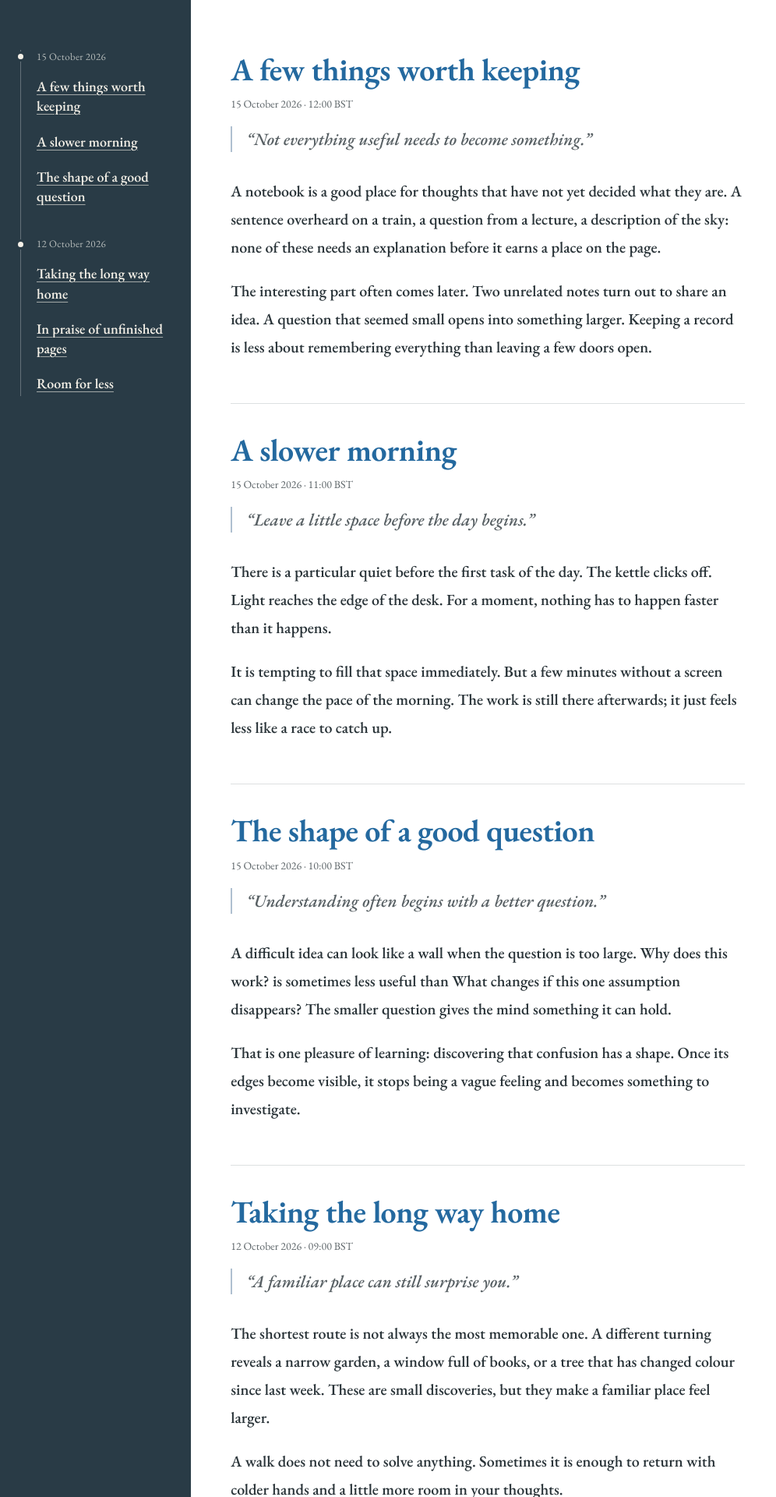
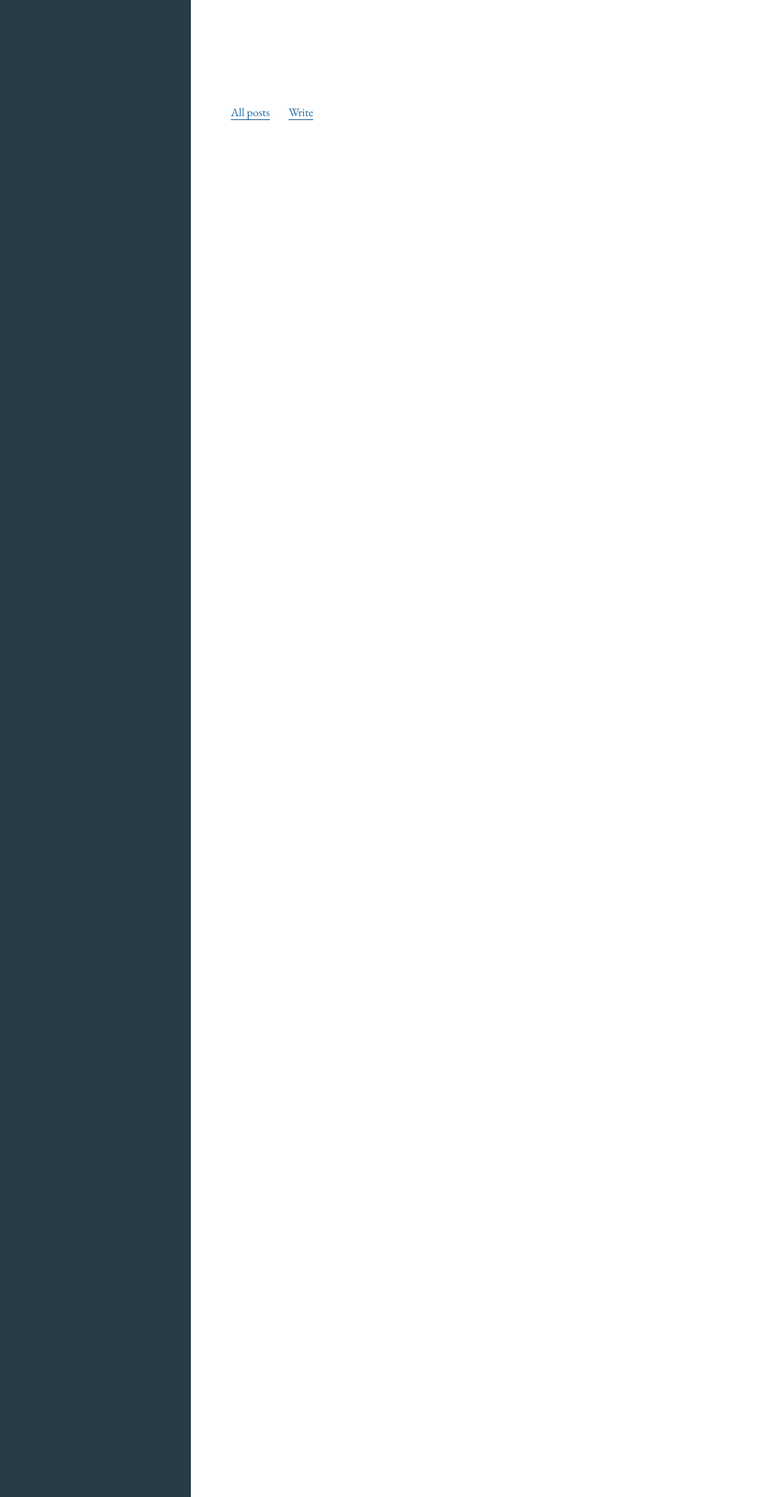
Before and after one commit to SjaakieChen/personal-blog, a Jekyll site: the page built from index.html, in a window 1280 px wide. Shown: the top 1920 px of the page at 78% size, without its empty margins (0-996 px from the left). Built offline with Jekyll 4.4.1, drawn with Linux system fonts in a browser that asks for light colours; some of the changed text lies outside the part shown.

Commit message:
Replace sample posts with direct rich-text editing and durable local drafts

```diff
--- a/_layouts/page.html
+++ b/_layouts/page.html
@@ -3,5 +3,5 @@ layout: default
 ---
 <article class="post"><h1>{{ page.title | escape }}</h1>
 {% if page.published_at %}{% include post-time.html entry=page %}{% endif %}
-{% if page.quote %}<blockquote class="quote">“{{ page.quote | escape }}”</blockquote>{% endif %}
+{% if page.quote and page.quote != '' %}<blockquote class="quote">“{{ page.quote | escape }}”</blockquote>{% endif %}
 <div class="post-body">{{ content }}</div></article>
--- a/_layouts/post.html
+++ b/_layouts/post.html
@@ -4,6 +4,6 @@ layout: default
 <article class="post" id="{{ page.slug | escape }}">
 <h1>{{ page.title | escape }}</h1>
 {% include post-time.html entry=page %}
-{% if page.quote %}<blockquote class="quote">“{{ page.quote | escape }}”</blockquote>{% endif %}
+{% if page.quote and page.quote != '' %}<blockquote class="quote">“{{ page.quote | escape }}”</blockquote>{% endif %}
 <div class="post-body">{{ content }}</div>
 </article>
--- a/_posts/2026-10-12-less-but-better.md
+++ /dev/null
@@ -1,10 +0,0 @@
----
-title: "Room for less"
-date: 2026-10-12 07:00:00 +0100
-quote: "Clarity is often a matter of leaving something out."
-sample: true
----
-
-<p>A page becomes easier to read when its parts stop competing for attention. A title, a date, a few paragraphs, enough space between them. The structure can be quiet and still do its job.</p>
-
-<p>The same idea works beyond a page. Fewer open tabs, fewer things on a desk, fewer commitments made out of habit. Less is not always better, but it can make the important things easier to see.</p>
--- a/_posts/2026-10-12-unfinished-pages.md
+++ /dev/null
@@ -1,10 +0,0 @@
----
-title: "In praise of unfinished pages"
-date: 2026-10-12 08:00:00 +0100
-quote: "A beginning is allowed to remain a beginning."
-sample: true
----
-
-<p>An unfinished page can feel like evidence of failure. It can also be evidence that an idea was worth trying. Not every sketch needs to become a drawing, and not every paragraph needs to become an essay.</p>
-
-<p>The useful habit is returning. Read the old lines, keep the ones that still feel alive, and let the others rest. There is no requirement to finish every thought in the order it arrived.</p>
--- a/_posts/2026-10-12-walking-home.md
+++ /dev/null
@@ -1,10 +0,0 @@
----
-title: "Taking the long way home"
-date: 2026-10-12 09:00:00 +0100
-quote: "A familiar place can still surprise you."
-sample: true
----
-
-<p>The shortest route is not always the most memorable one. A different turning reveals a narrow garden, a window full of books, or a tree that has changed colour since last week. These are small discoveries, but they make a familiar place feel larger.</p>
-
-<p>A walk does not need to solve anything. Sometimes it is enough to return with colder hands and a little more room in your thoughts.</p>
--- a/_posts/2026-10-15-good-questions.md
+++ /dev/null
@@ -1,10 +0,0 @@
----
-title: "The shape of a good question"
-date: 2026-10-15 10:00:00 +0100
-quote: "Understanding often begins with a better question."
-sample: true
----
-
-<p>A difficult idea can look like a wall when the question is too large. Why does this work? is sometimes less useful than What changes if this one assumption disappears? The smaller question gives the mind something it can hold.</p>
-
-<p>That is one pleasure of learning: discovering that confusion has a shape. Once its edges become visible, it stops being a vague feeling and becomes something to investigate.</p>
--- a/_posts/2026-10-15-slow-morning.md
+++ /dev/null
@@ -1,10 +0,0 @@
----
-title: "A slower morning"
-date: 2026-10-15 11:00:00 +0100
-quote: "Leave a little space before the day begins."
-sample: true
----
-
-<p>There is a particular quiet before the first task of the day. The kettle clicks off. Light reaches the edge of the desk. For a moment, nothing has to happen faster than it happens.</p>
-
-<p>It is tempting to fill that space immediately. But a few minutes without a screen can change the pace of the morning. The work is still there afterwards; it just feels less like a race to catch up.</p>
--- a/_posts/2026-10-15-things-worth-keeping.md
+++ /dev/null
@@ -1,10 +0,0 @@
----
-title: "A few things worth keeping"
-date: 2026-10-15 12:00:00 +0100
-quote: "Not everything useful needs to become something."
-sample: true
----
-
-<p>A notebook is a good place for thoughts that have not yet decided what they are. A sentence overheard on a train, a question from a lecture, a description of the sky: none of these needs an explanation before it earns a place on the page.</p>
-
-<p>The interesting part often comes later. Two unrelated notes turn out to share an idea. A question that seemed small opens into something larger. Keeping a record is less about remembering everything than leaving a few doors open.</p>
--- a/index.html
+++ b/index.html
@@ -6,6 +6,6 @@ home: true
 <article class="post" id="{{ post.slug | escape }}">
 {% if forloop.first %}<h1>{% else %}<h2>{% endif %}<a class="post-title" href="{{ post.url | relative_url }}">{{ post.title | escape }}</a>{% if forloop.first %}</h1>{% else %}</h2>{% endif %}
 {% include post-time.html entry=post %}
-{% if post.quote %}<blockquote class="quote">“{{ post.quote | escape }}”</blockquote>{% endif %}
+{% if post.quote and post.quote != '' %}<blockquote class="quote">“{{ post.quote | escape }}”</blockquote>{% endif %}
 <div class="post-body">{{ post.content }}</div></article>
 {% endfor %}
--- a/styles.css
+++ b/styles.css
@@ -23,7 +23,7 @@ h1,h2 { margin: 0; color: var(--blue); font-size: 40px; font-weight: 650; line-h
 .quote { margin: 18px 0 0; border-left: 2px solid #afc0d0; padding-left: 18px; color: #586064; font-size: 22px; font-style: italic; font-weight: 550; line-height: 1.5; }
 .post-body { margin-top: 32px; }
 .post-body p { margin: 0 0 20px; }
-.post-body strong { font-weight: 650; }
+.post-body strong, .post-body b { font-weight: 650; }
 .post-body img { max-width: 100%; height: auto; }
 .post-body pre { overflow: auto; font-size: 15px; }
 .post-body h2 { font-size: 30px; margin-top: 32px; }
--- a/write.html
+++ b/write.html
@@ -9,33 +9,36 @@ permalink: /write/
 <link rel="stylesheet" href="{{ '/assets/writer.css' | relative_url }}?v={{ site.time | date: '%s' }}">
 <script src="{{ '/assets/writer-core.js' | relative_url }}?v={{ site.time | date: '%s' }}" defer></script>
 <script src="{{ '/assets/writer.js' | relative_url }}?v={{ site.time | date: '%s' }}" defer></script></head>
-<body class="writer">
-<header class="writer-header"><a href="{{ '/' | relative_url }}">← Blog</a><span>Your writing desk</span><button id="new-draft" type="button">New draft</button></header>
-<main class="desk">
-<section class="compose" aria-label="Write a post">
-<h1>Write something.</h1><p class="hint">Drafts stay in this browser. When you’re ready, publish through your GitHub account. Publication time and later edits are recorded automatically.</p>
-<label>Saved drafts<select id="drafts" aria-label="Saved drafts"></select></label>
-<form id="post-form">
-<div class="field-row"><label>Type<select id="kind"><option value="post">Blog post</option><option value="page">Standalone page</option></select></label><label>Date<input type="date" id="date" required></label></div>
-<label>Title<input id="title" required maxlength="160" placeholder="A few things worth keeping"></label>
-<label>Opening quote <span class="optional">(optional)</span><input id="quote" maxlength="500" placeholder="A thought to begin with"></label>
-<label>Your words<textarea id="body" rows="14" required placeholder="Start here. Leave a blank line between paragraphs."></textarea></label>
-<p id="save-status" class="hint" role="status"></p>
-<div class="actions"><button class="primary" type="submit">Prepare to publish</button><button id="download" type="button">Download draft</button></div>
-</form>
+<body class="writer" data-index="{{ '/writing-index.json' | relative_url }}">
+<div class="blog-shell">
+<aside class="sidebar" aria-label="Writing navigation">
+<div class="desk-links"><a href="{{ '/' | relative_url }}">← Blog</a><button id="new-draft" type="button">New draft</button></div>
+<nav id="writing-nav" class="timeline" aria-label="Drafts and published posts"></nav>
+<p id="index-status" class="side-status" role="status"></p>
+</aside>
+<main class="main" id="writing-main">
+<div class="editor-tools" role="toolbar" aria-label="Text formatting">
+<button data-command="bold" type="button" aria-label="Bold" aria-pressed="false"><b>B</b></button>
+<button data-command="italic" type="button" aria-label="Italic" aria-pressed="false"><i>I</i></button>
+<button data-command="underline" type="button" aria-label="Underline" aria-pressed="false"><u>U</u></button>
+<button id="add-quote" type="button">Quote</button>
+<select id="kind" aria-label="Writing type"><option value="post">Post</option><option value="page">Page</option></select>
+<button id="publish" class="primary" type="button">Publish</button>
+<button id="download" type="button">Backup drafts</button>
+<button id="restore" type="button">Restore backup</button><input id="restore-file" type="file" accept="application/json,.json" hidden>
+</div>
+<div class="reading-column">
+<article class="post" aria-label="Editable post preview">
+<h1 id="title" contenteditable="plaintext-only" role="textbox" aria-label="Post title" data-placeholder="Title" spellcheck="true"></h1>
+<div class="post-date" id="post-time">Publication time is added automatically.</div>
+<blockquote id="quote" class="quote editable-quote" contenteditable="plaintext-only" role="textbox" aria-label="Opening quote" data-placeholder="Opening quote (optional)" spellcheck="true"></blockquote>
+<div id="body" class="post-body" contenteditable="true" role="textbox" aria-label="Post body" aria-multiline="true" data-placeholder="Start writing…" spellcheck="true"></div>
+</article>
+<p id="save-status" class="editor-status" role="status"></p>
 <section id="publish-panel" class="publish-panel" hidden aria-label="Publish with GitHub">
-<h2>Publish with GitHub</h2>
-<ol><li>Copy your prepared post below.</li><li>Open GitHub and sign in if asked. Paste into the file editor, replacing existing contents when updating a post.</li><li>Choose <strong>Commit changes</strong> and commit directly to <strong>main</strong>. Your site updates after the build finishes.</li></ol>
-<p class="hint">Publishing makes this content public. Only your GitHub account and repository collaborators can publish.</p>
+<h2>Publish with GitHub</h2><p>Copy your post, open GitHub, paste into the editor, then choose <strong>Commit changes</strong>. For an existing post, replace the file’s contents. The publication and edit times are recorded automatically.</p>
 <label>Filename<input id="filename" readonly></label>
-<label>Prepared post<textarea id="prepared" rows="7" readonly></textarea></label>
-<div class="actions"><button id="copy" type="button">Copy post</button><a id="github-publish" class="button primary" target="_blank" rel="noopener noreferrer">Open GitHub editor ↗</a></div>
-<p id="copy-status" class="hint" role="status"></p>
+<details><summary>Prepared post</summary><textarea id="prepared" aria-label="Prepared post" readonly rows="8"></textarea></details>
+<div class="actions"><button id="copy" type="button">Copy post</button><a id="github-publish" class="button primary" target="_blank" rel="noopener noreferrer">Open GitHub editor ↗</a></div><p id="copy-status" role="status"></p>
 </section>
-<details class="manage"><summary>Edit published writing</summary><ul>
-{% for post in site.posts %}<li><a data-published-path="{{ post.path | escape }}" href="https://github.com/SjaakieChen/personal-blog/edit/main/{{ post.path }}" target="_blank" rel="noopener noreferrer">{{ post.title | escape }}</a></li>{% endfor %}
-{% for item in site.pages %}{% if item.layout == 'page' and item.url != '/404.html' %}<li><a data-published-path="{{ item.path | escape }}" href="https://github.com/SjaakieChen/personal-blog/edit/main/{{ item.path }}" target="_blank" rel="noopener noreferrer">{{ item.title | escape }}</a></li>{% endif %}{% endfor %}
-</ul><p class="hint">Opens GitHub’s editor. Commit changes to update the published page.</p></details>
-</section>
-<section class="writer-preview" aria-label="Post preview"><div class="preview-label">Preview</div><article class="post"><h1 id="preview-title">Your title</h1><time class="post-date" id="preview-date"></time><blockquote class="quote" id="preview-quote" hidden></blockquote><div class="post-body" id="preview-body"><p>Your words will appear here.</p></div></article></section>
-</main></body></html>
+</div></main></div></body></html>
```
Also changed, not shown: assets/writer-core.js (+38 -21 lines), assets/writer.css (+24 -27 lines), assets/writer.js (+142 -54 lines), scripts/writer.test.cjs (+23 -5 lines), writing-index.json (added, +9 -0 lines), README.md.
